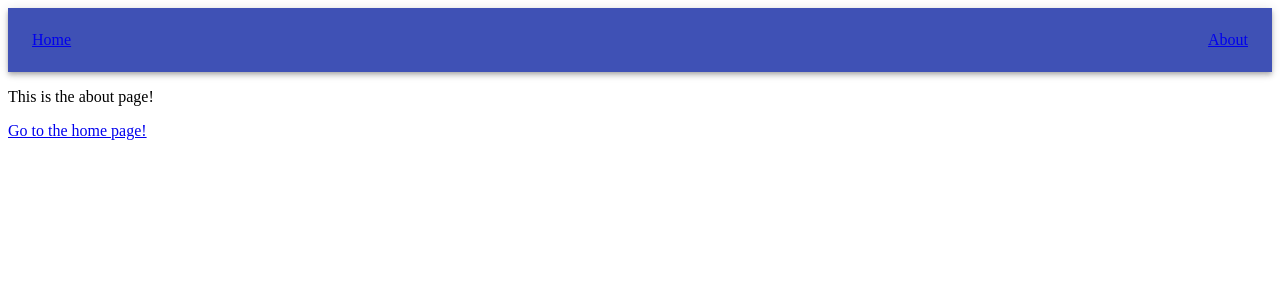
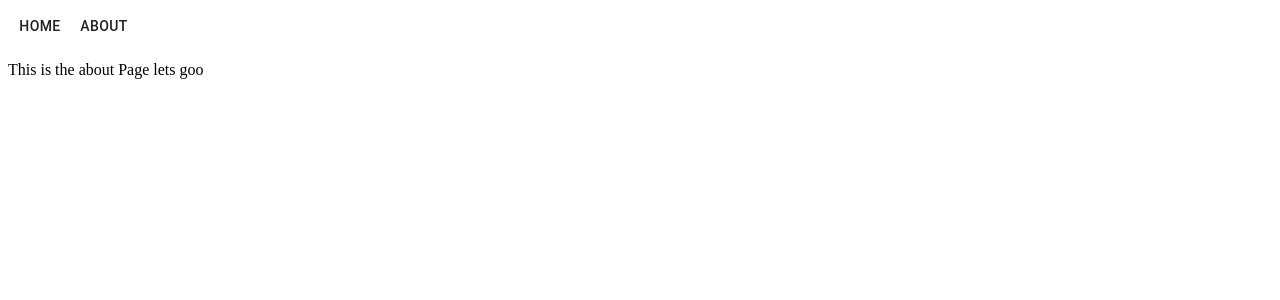
Before and after one commit to gunnarkleiven/FimreiteBergboring, a React (Create React App) app in the folder my-app/: page /about in a window 1280 px wide. Shown: the top 300 px of the page. Built offline with nearby package versions, Linux system fonts and the light colour scheme.

Commit message:
much simpler solution for routing which actually works

```diff
--- a/my-app/public/index.html
+++ b/my-app/public/index.html
@@ -22,7 +22,7 @@
       work correctly both with client-side routing and a non-root public URL.
       Learn how to configure a non-root public URL by running `npm run build`.
     -->
-  <title>React App</title>
+  <title>Fimreite Bergboring</title>
 </head>
 
 <body>
--- a/my-app/src/App.tsx
+++ b/my-app/src/App.tsx
@@ -1,9 +1,10 @@
 import React, { useEffect } from 'react';
-import { BrowserRouter, Route, Switch, RouteComponentProps } from 'react-router-dom';
 import logging from './config/logging';
 import routes from './config/routes';
 import Header from './components/Header';
-
+import { BrowserRouter, Switch, Route, Link } from 'react-router-dom';
+import About from './pages/About';
+import Home from './pages/Home';
 
 export interface NameAndPath {
   path: string;
@@ -25,30 +26,18 @@ const App: React.FC<{}> = () => {
   const allPaths: NameAndPath[] = routes.map(({ path, name }) => ({ path: path, name: name }));
 
   return (
-    <div>
-      <Header linkPaths={allPaths} />
+    <BrowserRouter>
+      <div className="App">
+        <Header linkPaths={allPaths} />
+        <Route exact path="/">
+          <Home pageName="This is the home page" />
+        </Route>
+        <Route exact path="/about">
+          <About />
+        </Route>
+      </div>
+    </BrowserRouter>
 
-      <BrowserRouter>
-        <Switch>
-          {routes.map((route, index) => {
-            return (
-              <Route
-                key={index}
-                path={route.path}
-                exact={route.exact}
-                render={(props: RouteComponentProps<any>) => (
-                  <route.component
-                    name={route.name}
-                    {...props}
-                    {...route.props}
-                  />
-                )}
-              />
-            )
-          })}
-        </Switch>
-      </BrowserRouter>
-    </div>
   );
 }
 
--- a/my-app/src/components/Header.tsx
+++ b/my-app/src/components/Header.tsx
@@ -8,6 +8,8 @@ import IconButton from '@material-ui/core/IconButton';
 import MenuIcon from '@material-ui/icons/Menu';
 import { NameAndPath } from '../App';
 import PageLinkButton from './PageLinkButton';
+import { Link } from 'react-router-dom';
+
 
 const useStyles = makeStyles((theme: Theme) =>
     createStyles({
@@ -38,9 +40,20 @@ const Header: React.FunctionComponent<Props> = ({ linkPaths }) => {
 
     const handleClick = () => {
         console.log(`Going to path}`);
-
     }
 
+    return (
+        <div>
+            <Button component={Link} to="/">
+                Home
+            </Button>
+            <Button component={Link} to="/about">
+                About
+            </Button>
+        </div>
+    );
+
+    /*
     return (
         <div className={classes.root}>
             <AppBar position="static">
@@ -57,6 +70,7 @@ const Header: React.FunctionComponent<Props> = ({ linkPaths }) => {
             </AppBar>
         </div >
     );
+    */
 
 }
 
--- a/my-app/src/pages/About.tsx
+++ b/my-app/src/pages/About.tsx
@@ -1,34 +1,14 @@
-import React, { useState, useEffect } from 'react';
-import IPage from '../interfaces/page';
-import logging from '../config/logging';
-import { Link, RouteComponentProps, withRouter } from 'react-router-dom';
+import React from 'react'
 
-const AboutPage: React.FunctionComponent<IPage & RouteComponentProps<any>> = props => {
-    const [message, setMessage] = useState<String>('');
+interface AboutProps {
 
-    useEffect(() => {
-        logging.info(`Loading ${props.name}`);
+}
 
-        /*
-        let number = props.match.params.number;
-
-        if (number) {
-            setMessage(`The Number is ${number}`);
-        }
-        else {
-            setMessage(`No number provided!`);
-        }
-        */
-        setMessage("This is the about page!");
-
-    }, [props])
-
+const About: React.FC<AboutProps> = () => {
     return (
-        <div>
-            <p>{message}</p>
-            <Link to="/">Go to the home page!</Link>
-        </div>
+        <p>This is the about Page lets goo</p>
     );
 }
 
-export default withRouter(AboutPage);
+
+export default About;
--- a/my-app/src/pages/Home.tsx
+++ b/my-app/src/pages/Home.tsx
@@ -4,10 +4,14 @@ import logging from '../config/logging';
 import { Link } from 'react-router-dom';
 import Header from '../components/Header';
 
-const HomePage: React.FunctionComponent<IPage> = props => {
+interface Props {
+    pageName: string;
+}
+
+const HomePage: React.FunctionComponent<Props> = ({ pageName }) => {
     useEffect(() => {
-        logging.info(`Loading ${props.name}`);
-    }, [props.name])
+        logging.info(`Loading ${pageName}`);
+    }, [])
 
     return (
         <div>
```
